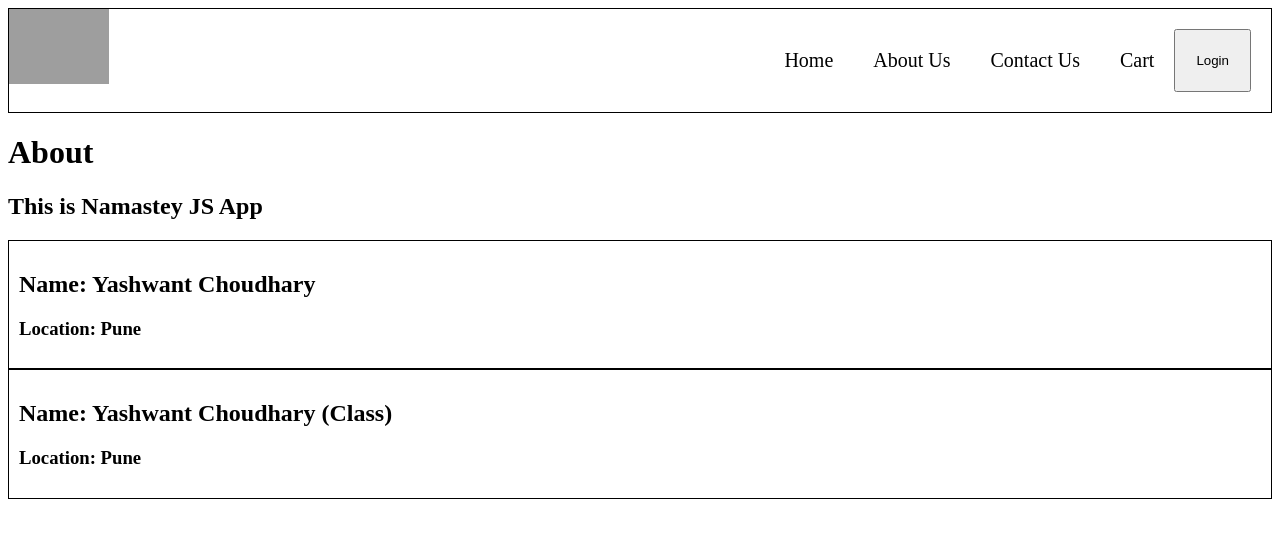
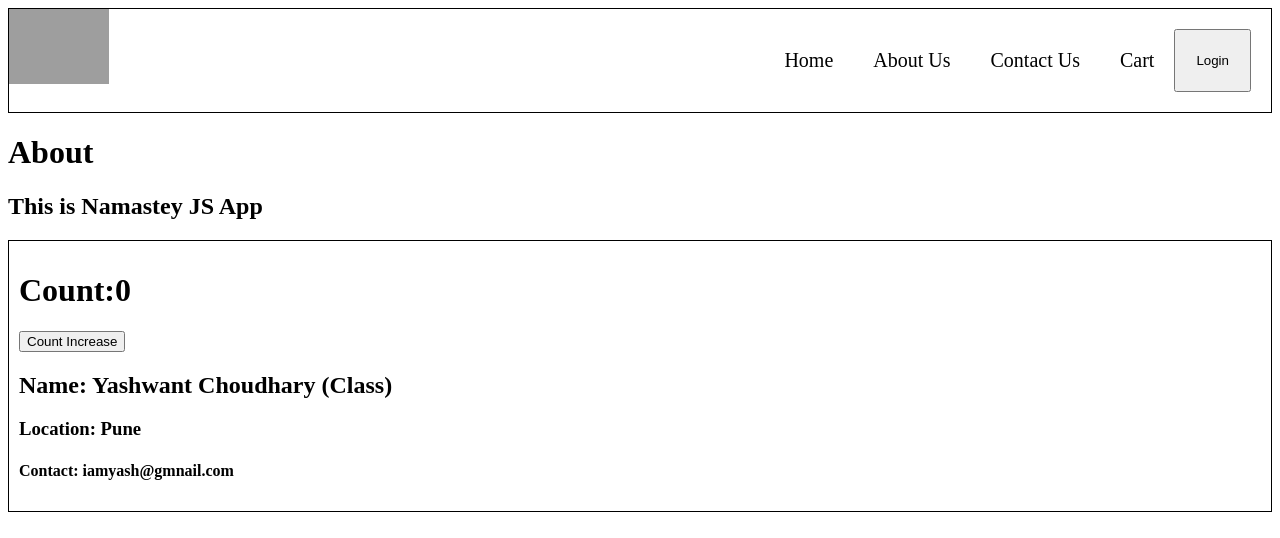
Before and after one commit to yashuzuwakia/namaste-react, a React (Vite) app: page /about in a window 1280 px wide. Shown: the top 538 px of the page. Built offline with nearby package versions, Linux system fonts and the light colour scheme; grey boxes are pictures that could not be loaded.

Commit message:
Lifecycle method of class based component constructor - render - componentDidMount (Episode 8)

```diff
--- a/src/components/About.jsx
+++ b/src/components/About.jsx
@@ -1,14 +1,25 @@
-import User from "./User";
+import { Component } from "react";
 import UserClass from "./UserClass";
-const About = () => {
+
+class About extends Component {
+  constructor(props) {
+    super(props);
+    console.log("Parent Constructor");
+  }
+
+  componentDidMount() {
+    console.log("Parent componentDidMount");
+  }
+  render() {
+    console.log("Parent Render");
     return (
       <div>
         <h1>About</h1>
         <h2>This is Namastey JS App</h2>
-      <User />
-      <UserClass name={"Yashwant Choudhary (Class)"} />
+        <UserClass name={"Yashwant Choudhary (Class)"} location={"Pune"} />
       </div>
     );
-};
+  }
+}
 
 export default About;
--- a/src/components/User.jsx
+++ b/src/components/User.jsx
@@ -1,8 +1,15 @@
-const User = () => {
+import { useState } from "react";
+
+const User = ({ name, location }) => {
+  const [count, setCount] = useState(0);
+  const [count2, setCount2] = useState(1);
   return (
     <div className="user-content">
-      <h2>Name: Yashwant Choudhary</h2>
-      <h3>Location: Pune</h3>
+      <h1>Count = {count}</h1>
+      <h1>Count2 = {count2}</h1>
+      <h2>Name: {name}</h2>
+      <h3>Location: {location}</h3>
+      <h4>Contact: iamyash@gmnail.com</h4>
     </div>
   );
 };
--- a/src/components/UserClass.jsx
+++ b/src/components/UserClass.jsx
@@ -3,15 +3,31 @@ class UserClass extends React.Component {
   constructor(props) {
     super(props);
     this.state = {
-      name: props.name,
+      count: 0,
     };
-    console.log(props);
+    console.log("Child Constructor");
+  }
+  componentDidMount() {
+    console.log("Child componentDidMount");
   }
   render() {
+    const { name, location } = this.props;
+    const { count } = this.state;
+    console.log("Child Render");
+
     return (
       <div className="user-content">
-        <h2>Name: {this.state.name}</h2>
-        <h3>Location: Pune</h3>
+        <h1>Count:{count}</h1>
+        <button
+          onClick={() => {
+            this.setState({ count: this.state.count + 1 });
+          }}
+        >
+          Count Increase
+        </button>
+        <h2>Name: {name}</h2>
+        <h3>Location: {location}</h3>
+        <h4>Contact: iamyash@gmnail.com</h4>
       </div>
     );
   }
```
Lines whose indentation alone changed are shown as unchanged.
